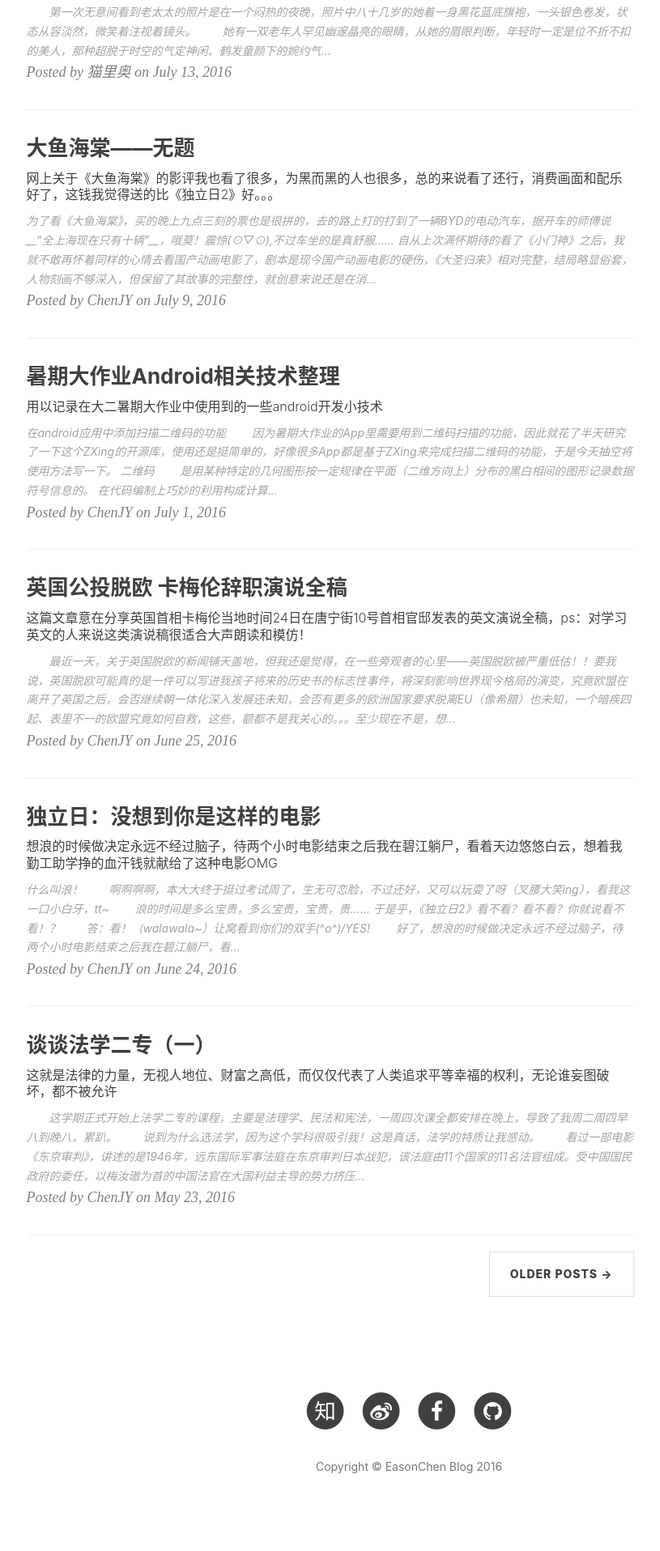
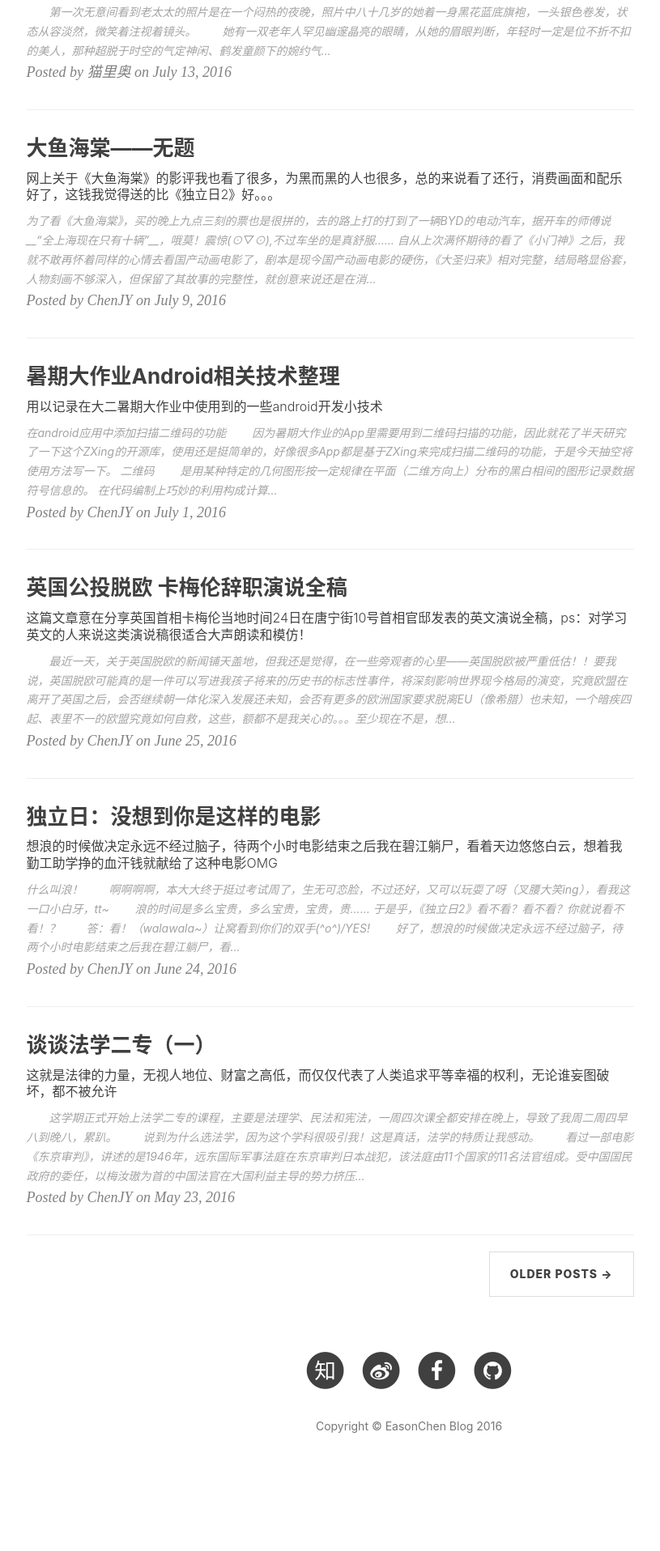
Before and after one commit to jiayangchen/jiayangchen.github.io, a Jekyll site: the page built from index.html, in a window 1280 px wide. Shown: the part 1453-3369 px from the top of the page at 81% size, without its empty margins (135-950 px from the left). Built offline with Jekyll 4.4.1, drawn with Linux system fonts in a browser that asks for light colours; nearby versions of some CDN libraries; the list of posts is cut into pages by our own code; comment, search, counter and statistics services are not loaded; after the commit the page ends 3319 px from its top, so only the background shows below that.

Commit message:
20161005

```diff
--- a/_layouts/default.html
+++ b/_layouts/default.html
@@ -2,8 +2,8 @@
 <html lang="en">
 <style type="text/css">
 .cloud-tie-wrapper{
-    width:800px;
-    height:50px;
+    margin-left:auto;
+    margin-right:auto;
 }
 </style>
 {% include head.html %}
```
